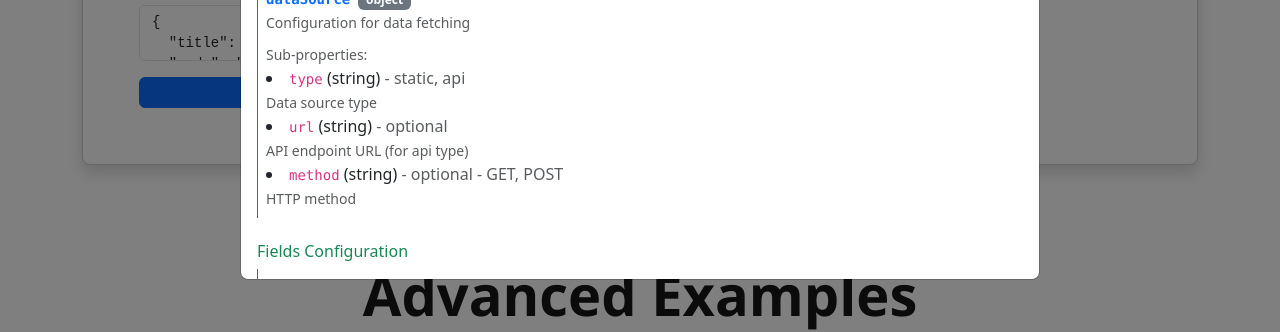
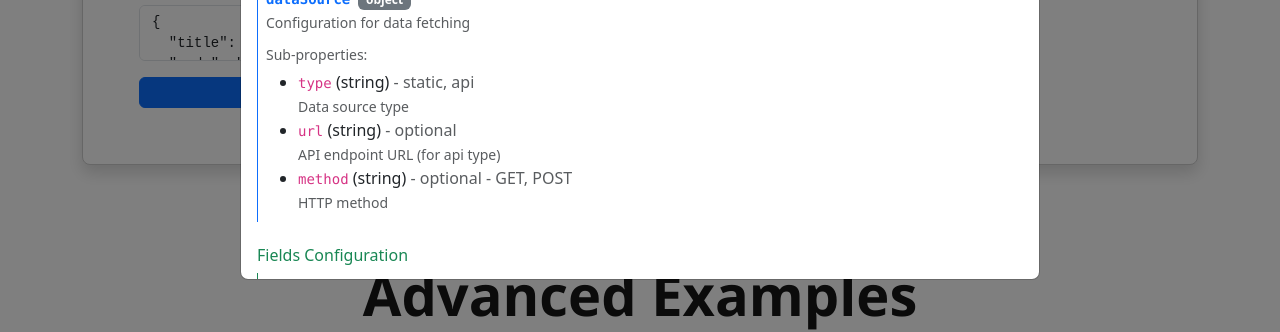
Before and after one commit to widgemo/widgemo-demo, a React (Vite) app: page / in a window 1280 px wide. Both pictures are taken after a click on the button "Reference". Shown: the part 2373-2705 px from the top of the page. Built offline with nearby package versions, Linux system fonts and the light colour scheme.

Commit message:
WC-80 - Refactor code formatting for improved readability and consistency in App.tsx

```diff
--- a/src/App.tsx
+++ b/src/App.tsx
@@ -129,11 +129,13 @@ const galleryConfigs: Array<{ config: WidgemoConfig; description: string }> = [
         { name: 'id', label: 'ID', type: 'number', sortable: true },
         { name: 'name', label: 'Name', type: 'text', filterable: true },
         { name: 'email', label: 'Email', type: 'text', filterable: true },
-        { name: 'department', label: 'Department', type: 'select', options: [
+        {
+          name: 'department', label: 'Department', type: 'select', options: [
             { value: 'Engineering', label: 'Engineering' },
             { value: 'Design', label: 'Design' },
             { value: 'Business', label: 'Business' },
-        ], filterable: true },
+          ], filterable: true
+        },
         { name: 'role', label: 'Role', type: 'text' },
         { name: 'status', label: 'Active', type: 'boolean', filterable: true },
         { name: 'lastLogin', label: 'Last Login', type: 'date', sortable: true },
@@ -174,7 +176,7 @@ const mockAdapters: WidgemoAdapters = {
   }),
   createRecord: async (record: Record<string, unknown>) => ({ ...record, id: Date.now() }),
   updateRecord: async (_id: unknown, record: Record<string, unknown>) => record,
-  deleteRecord: async () => {},
+  deleteRecord: async () => { },
 };
 
 // Define types for configuration reference
@@ -497,7 +499,7 @@ const teaserConfigs: Array<{ config: WidgemoConfig; description: string }> = [
         { name: 'department', label: 'Department', type: 'text' },
       ],
       actions: { view: true },
-      header: { always: ['refresh']},
+      header: { always: ['refresh'] },
       styling: { card: { shadow: true }, theme: 'light' },
     },
     description: 'User profile cards with contact info'
@@ -512,7 +514,7 @@ const teaserConfigs: Array<{ config: WidgemoConfig; description: string }> = [
         { name: 'name', label: 'Lead', type: 'text' },
         { name: 'role', label: 'Role', type: 'text' },
       ],
-      header: { always: ['refresh']},
+      header: { always: ['refresh'] },
       styling: { compact: true, theme: 'light' },
     },
     description: 'Department tiles showing team leads'
@@ -825,6 +827,7 @@ const SandboxSection: React.FC = () => {
                 {prop.properties && (
                   <div className="mt-2">
                     <small className="text-muted">Sub-properties:</small>
+                    <ul className="mb-0 mt-1">
                       {prop.properties.map((subProp: SubProperty, subIdx: number) => (
                         <li key={subIdx}>
                           <code>{subProp.name}</code> ({subProp.type})
@@ -835,6 +838,7 @@ const SandboxSection: React.FC = () => {
                           {subProp.example && <small className="text-success"> - {subProp.example}</small>}
                         </li>
                       ))}
+                    </ul>
                   </div>
                 )}
               </div>
@@ -1084,11 +1088,13 @@ const AdvancedExamplesSection: React.FC = () => (
                 dataSource: { type: 'static' },
                 fields: [
                   { name: 'name', label: 'Name', type: 'text' },
-                  { name: 'department', label: 'Department', type: 'select', options: [
+                  {
+                    name: 'department', label: 'Department', type: 'select', options: [
                       { value: 'Engineering', label: 'Engineering' },
                       { value: 'Design', label: 'Design' },
                       { value: 'Business', label: 'Business' },
-                  ]},
+                    ]
+                  },
                   { name: 'role', label: 'Role', type: 'text' },
                   { name: 'status', label: 'Active', type: 'boolean' },
                 ],
```
Lines whose indentation alone changed are shown as unchanged.
